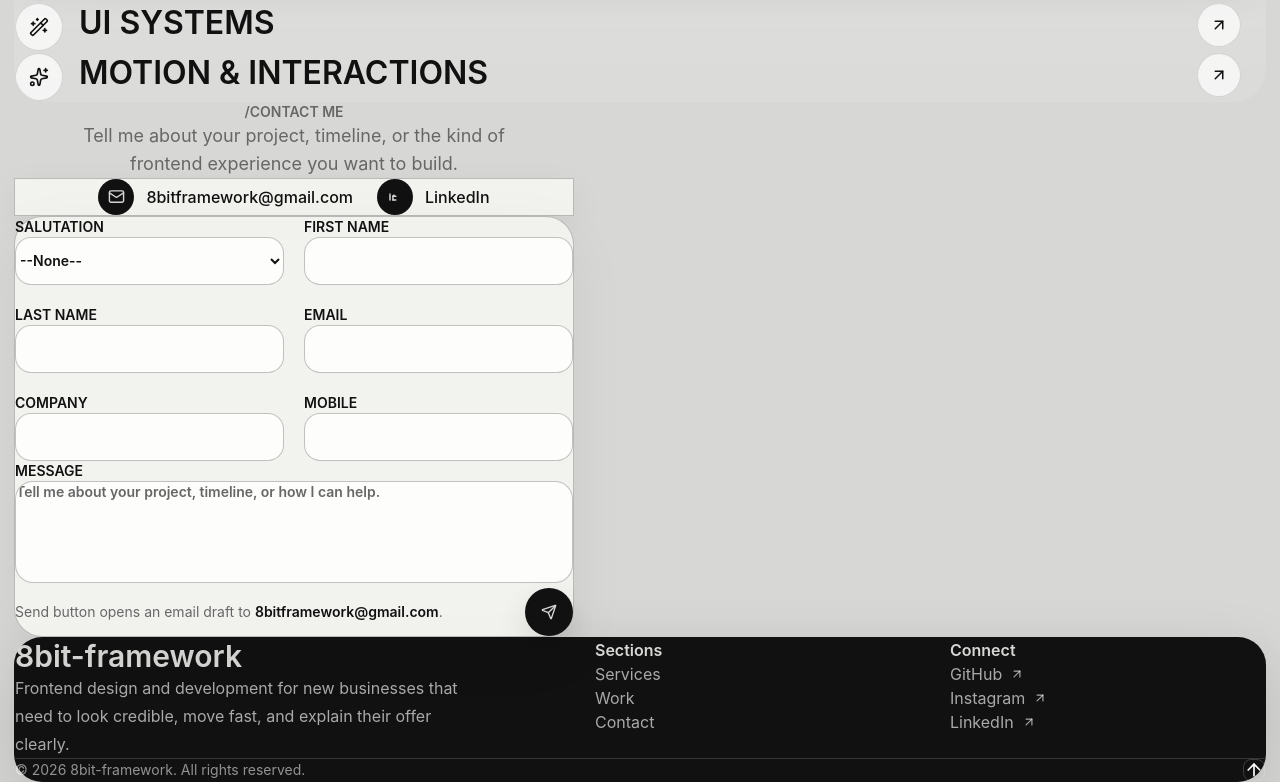
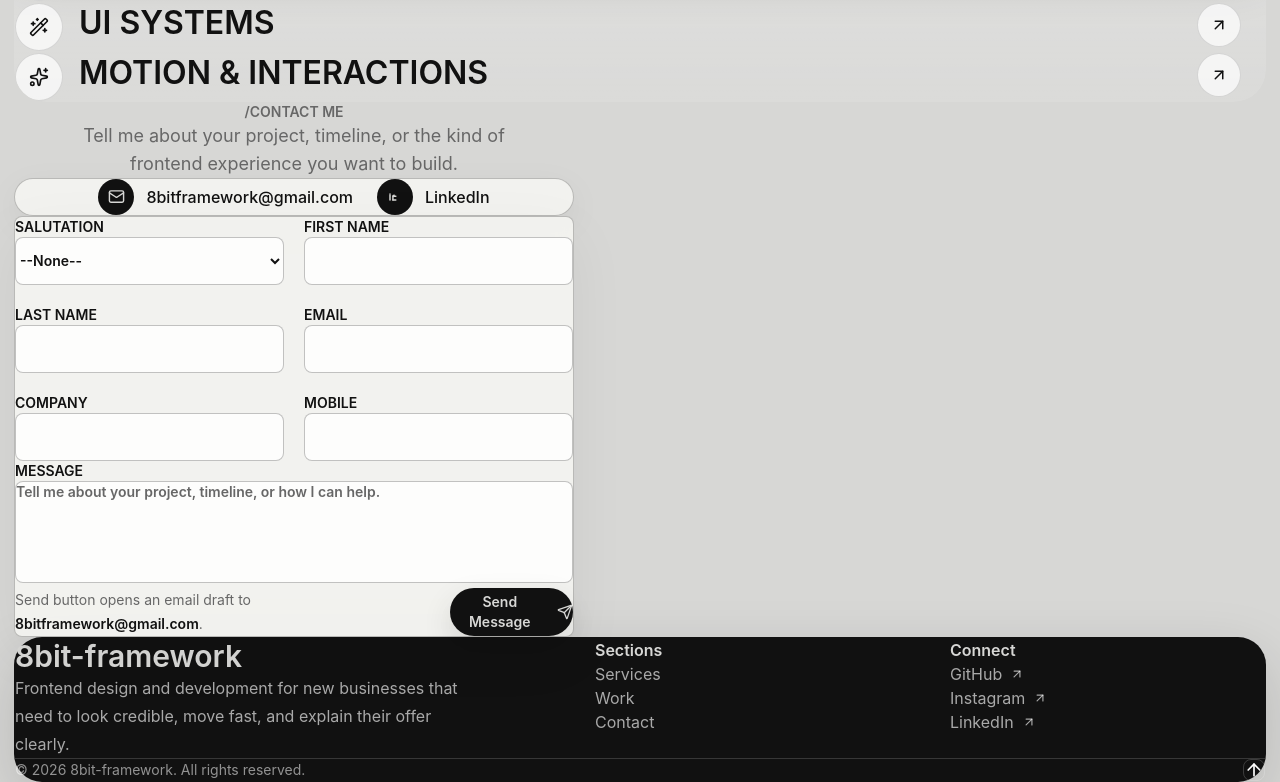
Before and after one commit to silversoul2k5/8bit-framework, a Next.js app: page / in a window 1280 px wide. Shown: the part 2695-3477 px from the top of the page. Built offline with nearby package versions, Linux system fonts and the light colour scheme.

Commit message:
remove corners

```diff
--- a/src/components/sections/Contact.tsx
+++ b/src/components/sections/Contact.tsx
@@ -101,7 +101,7 @@ export default function Contact() {
             </p>
           </div>
 
-          <div className="flex w-full max-w-[420px] flex-col gap-3 border border-[var(--line-strong)] bg-[rgba(248,248,245,0.82)] px-5 py-4 shadow-[0_10px_36px_rgba(0,0,0,0.05)] backdrop-blur md:max-w-none md:flex-row md:items-center md:justify-center md:gap-6">
+          <div className="flex w-full max-w-[420px] flex-col gap-3 rounded-[26px] border border-[var(--line-strong)] bg-[rgba(248,248,245,0.82)] px-5 py-4 shadow-[0_10px_36px_rgba(0,0,0,0.05)] backdrop-blur md:max-w-none md:flex-row md:items-center md:justify-center md:gap-6">
             <a
               href="mailto:8bitframework@gmail.com"
               className="inline-flex items-center gap-3 text-base font-medium text-[var(--ink)]"
@@ -127,7 +127,7 @@ export default function Contact() {
 
           <form
             onSubmit={handleSubmit}
-            className="mt-8 w-full rounded-[28px] border border-[var(--line-strong)] bg-[rgba(248,248,245,0.82)] p-5 shadow-[0_18px_60px_rgba(0,0,0,0.05)] backdrop-blur md:p-6"
+            className="mt-8 w-full rounded-[8px] border border-[var(--line-strong)] bg-[rgba(248,248,245,0.82)] p-5 shadow-[0_18px_60px_rgba(0,0,0,0.05)] backdrop-blur md:p-6"
           >
             <div className="grid gap-5 md:grid-cols-2">
               <label htmlFor="salutation" className="block text-sm font-semibold uppercase tracking-[0.08em] text-[var(--ink)]">
@@ -137,7 +137,7 @@ export default function Contact() {
                   name="salutation"
                   value={formData.salutation}
                   onChange={handleInputChange}
-                  className="mt-2 min-h-12 w-full rounded-[16px] border border-[var(--line-strong)] bg-white/78 px-4 text-[var(--ink)] focus:border-[var(--ink)] focus:outline-none"
+                  className="mt-2 min-h-12 w-full rounded-[8px] border border-[var(--line-strong)] bg-white/78 px-4 text-[var(--ink)] focus:border-[var(--ink)] focus:outline-none"
                 >
                   <option value="">--None--</option>
                   <option value="Mr.">Mr.</option>
@@ -156,7 +156,7 @@ export default function Contact() {
                   value={formData.firstName}
                   onChange={handleInputChange}
                   required
-                  className="mt-2 min-h-12 w-full rounded-[16px] border border-[var(--line-strong)] bg-white/78 px-4 text-[var(--ink)] focus:border-[var(--ink)] focus:outline-none"
+                  className="mt-2 min-h-12 w-full rounded-[8px] border border-[var(--line-strong)] bg-white/78 px-4 text-[var(--ink)] focus:border-[var(--ink)] focus:outline-none"
                 />
               </label>
 
@@ -168,7 +168,7 @@ export default function Contact() {
                   name="lastName"
                   value={formData.lastName}
                   onChange={handleInputChange}
-                  className="mt-2 min-h-12 w-full rounded-[16px] border border-[var(--line-strong)] bg-white/78 px-4 text-[var(--ink)] focus:border-[var(--ink)] focus:outline-none"
+                  className="mt-2 min-h-12 w-full rounded-[8px] border border-[var(--line-strong)] bg-white/78 px-4 text-[var(--ink)] focus:border-[var(--ink)] focus:outline-none"
                 />
               </label>
 
@@ -181,7 +181,7 @@ export default function Contact() {
                   value={formData.email}
                   onChange={handleInputChange}
                   required
-                  className="mt-2 min-h-12 w-full rounded-[16px] border border-[var(--line-strong)] bg-white/78 px-4 text-[var(--ink)] focus:border-[var(--ink)] focus:outline-none"
+                  className="mt-2 min-h-12 w-full rounded-[8px] border border-[var(--line-strong)] bg-white/78 px-4 text-[var(--ink)] focus:border-[var(--ink)] focus:outline-none"
                 />
               </label>
 
@@ -193,7 +193,7 @@ export default function Contact() {
                   name="company"
                   value={formData.company}
                   onChange={handleInputChange}
-                  className="mt-2 min-h-12 w-full rounded-[16px] border border-[var(--line-strong)] bg-white/78 px-4 text-[var(--ink)] focus:border-[var(--ink)] focus:outline-none"
+                  className="mt-2 min-h-12 w-full rounded-[8px] border border-[var(--line-strong)] bg-white/78 px-4 text-[var(--ink)] focus:border-[var(--ink)] focus:outline-none"
                 />
               </label>
 
@@ -205,7 +205,7 @@ export default function Contact() {
                   name="mobile"
                   value={formData.mobile}
                   onChange={handleInputChange}
-                  className="mt-2 min-h-12 w-full rounded-[16px] border border-[var(--line-strong)] bg-white/78 px-4 text-[var(--ink)] focus:border-[var(--ink)] focus:outline-none"
+                  className="mt-2 min-h-12 w-full rounded-[8px] border border-[var(--line-strong)] bg-white/78 px-4 text-[var(--ink)] focus:border-[var(--ink)] focus:outline-none"
                 />
               </label>
             </div>
@@ -219,7 +219,7 @@ export default function Contact() {
                 onChange={handleInputChange}
                 required
                 rows={5}
-                className="mt-2 w-full resize-none rounded-[18px] border border-[var(--line-strong)] bg-white/78 px-4 py-4 text-[var(--ink)] placeholder:text-[var(--muted)] focus:border-[var(--ink)] focus:outline-none"
+                className="mt-2 w-full resize-none rounded-[8px] border border-[var(--line-strong)] bg-white/78 px-4 py-4 text-[var(--ink)] placeholder:text-[var(--muted)] focus:border-[var(--ink)] focus:outline-none"
                 placeholder="Tell me about your project, timeline, or how I can help."
               />
             </label>
@@ -232,10 +232,9 @@ export default function Contact() {
               <button
                 type="submit"
                 disabled={isSubmitting}
-                className="inline-flex h-12 w-12 shrink-0 items-center justify-center rounded-full bg-[var(--ink)] text-[var(--paper)] shadow-[0_12px_30px_rgba(0,0,0,0.12)] disabled:opacity-70"
-                aria-label={isSubmitting ? "Opening email draft" : "Send message"}
-                title={isSubmitting ? "Opening email draft" : "Send message"}
+                className="inline-flex min-h-12 items-center justify-center gap-2 rounded-full bg-[var(--ink)] px-6 text-sm font-semibold text-[var(--paper)] shadow-[0_12px_30px_rgba(0,0,0,0.12)] disabled:opacity-70"
               >
+                <span>{isSubmitting ? "Opening..." : "Send Message"}</span>
                 <Send size={16} aria-hidden="true" />
               </button>
             </div>
```
